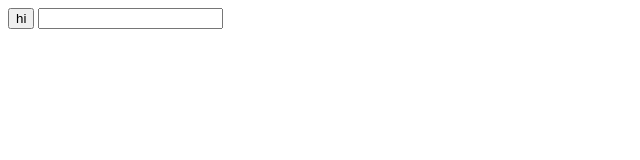
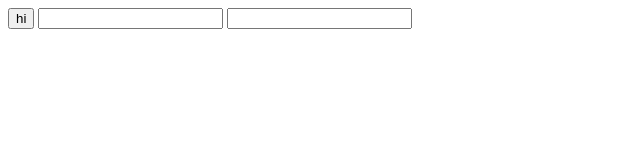
Before and after one commit to kshyun1223/web2_javascript, a plain HTML site: page ex2.html in a window 1280 px wide. Shown: the whole page, without its empty margins (0-640 px from the left). Drawn offline with Linux system fonts and the light colour scheme.

Commit message:
<input> 태그를 추가하고, onkeydown 속성과 값 추가

```diff
--- a/ex2.html
+++ b/ex2.html
@@ -6,6 +6,7 @@
     </head>
     <body>
         <input type="button" value="hi" onclick="alert('hi')">
-        <input type="text" />
+        <input type="text" onchange="alert('changed')" />
+        <input type="text" onkeydown="alert('key down!')" />
     </body>
 </html>
```
